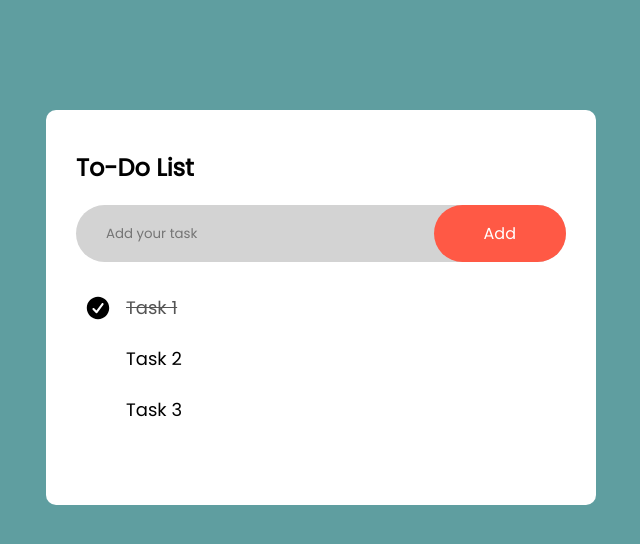
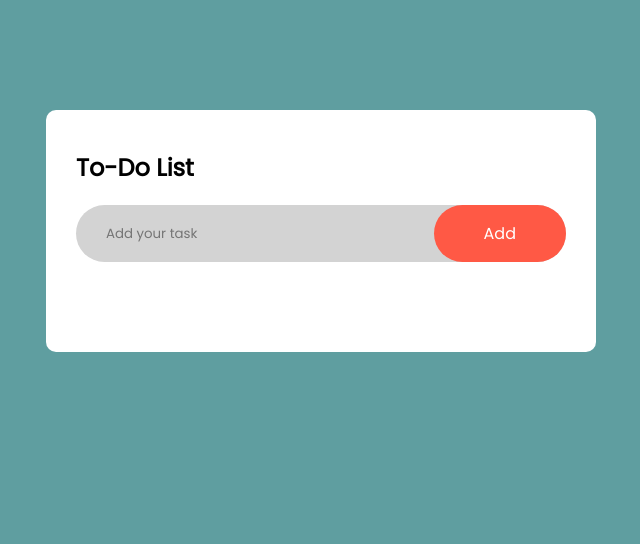
Before and after one commit to ZocDock/DemoToDo, a website: page index.html in a window 1280 px wide. Shown: the whole page, without its empty margins (319-959 px from the left). Drawn offline with Linux system fonts and the light colour scheme.

Commit message:
linked js file

```diff
--- a/index.html
+++ b/index.html
@@ -16,11 +16,12 @@
         </div>
 <!--        Temporary hardcoded tasks for styling-->
         <ul id="list-container">
-            <li class="checked">Task 1</li>
-            <li>Task 2</li>
-            <li>Task 3</li>
+<!--            <li class="checked">Task 1</li>-->
+<!--            <li>Task 2</li>-->
+<!--            <li>Task 3</li>-->
         </ul>
     </div>
 </div>
+<script src="index.js"></script>
 </body>
 </html>
```
